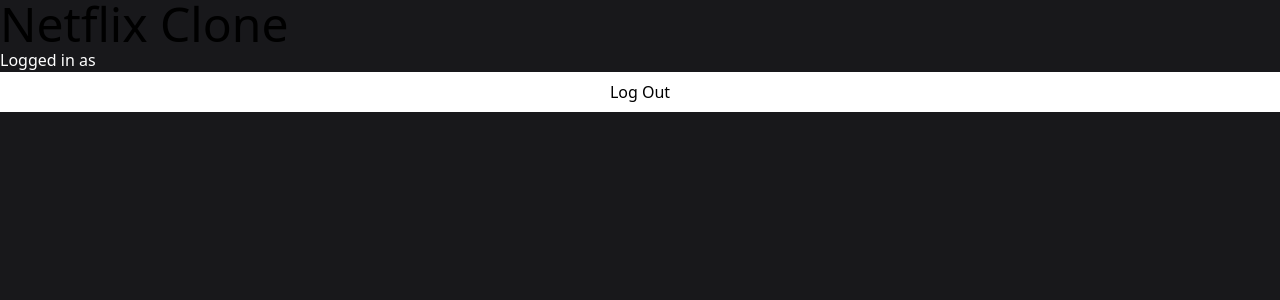
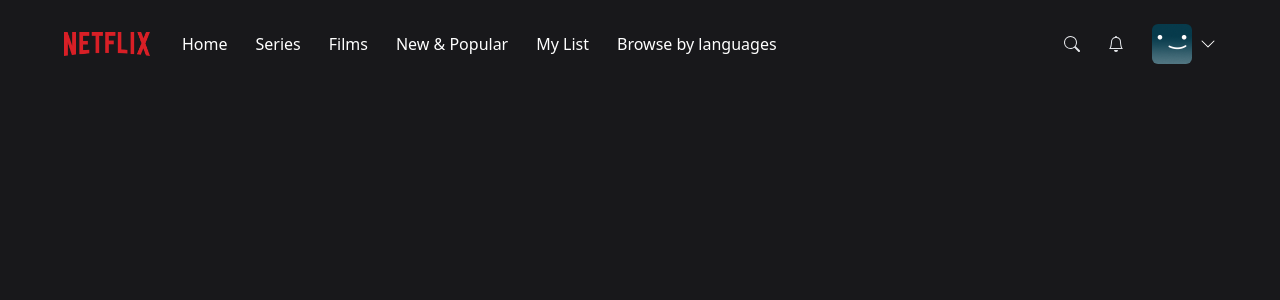
Before and after one commit to GuillermoSMG/netflix-clone, a Next.js app: page / in a window 1280 px wide. Shown: the top 300 px of the page. Built offline with nearby package versions, Linux system fonts and the light colour scheme; no server answers; the database is empty; sample sign-in values are in the browser's storage.

Commit message:
create navbar

```diff
--- /dev/null
+++ b/components/AccountMenu.tsx
@@ -0,0 +1,35 @@
+import React from 'react';
+import { signOut } from 'next-auth/react';
+import useCurrentUser from '@/hooks/useCurrentUser';
+
+interface AccountMenuProps {
+  visible?: boolean;
+}
+
+const AccountMenu: React.FC<AccountMenuProps> = ({ visible }) => {
+  if (!visible) return null;
+  return (
+    <div className='bg-black w-56 absolute top-14 right-0 flex flex-col py-5 border-2 border-gray-800'>
+      <div className='flex flex-col gap-3'>
+        <div className='px-3 group/item flex gap-3 items-start w-full'>
+          <img
+            src='/images/default-slate.webp'
+            alt='User image'
+            className='w-8 rounded-md'
+          />
+          <p className='text-white text-sm group-hover/item:underline'>
+            Username
+          </p>
+        </div>
+        <hr className='bg-gray-500 border-0 h-px my-4' />
+        <div
+          onClick={() => signOut()}
+          className='px-3 text-center text-white text-sm hover:underline'
+        >
+          Sign out of Netflix
+        </div>
+      </div>
+    </div>
+  );
+};
+export default AccountMenu;
--- /dev/null
+++ b/components/MobileMenu.tsx
@@ -0,0 +1,25 @@
+import React from 'react';
+
+interface MobileMenuProps {
+  visible?: boolean;
+  labels: string[];
+}
+
+const MobileMenu: React.FC<MobileMenuProps> = ({ visible, labels }) => {
+  if (!visible) return null;
+  return (
+    <div className='bg-black w-56 absolute top-8 left-0 py-5 flex-col border-2 border-gray-800 flex'>
+      <div className='flex flex-col gap-4'>
+        {labels.map(label => (
+          <div
+            key={label}
+            className='px-3 text-center text-white hover:underline'
+          >
+            {label}
+          </div>
+        ))}
+      </div>
+    </div>
+  );
+};
+export default MobileMenu;
--- /dev/null
+++ b/components/Navbar.tsx
@@ -0,0 +1,106 @@
+import { useCallback, useEffect, useState } from 'react';
+import Image from 'next/image';
+
+import { BsBell, BsChevronDown, BsSearch } from 'react-icons/bs';
+
+import NavbarItem from './NavbarItem';
+import MobileMenu from './MobileMenu';
+import AccountMenu from './AccountMenu';
+
+const labels: string[] = [
+  'Home',
+  'Series',
+  'Films',
+  'New & Popular',
+  'My List',
+  'Browse by languages',
+];
+
+const TOP_OFFSET = 66;
+
+const Navbar = () => {
+  const [showMobileMenu, setShowMobileMenu] = useState(false);
+  const [showAccountMenu, setShowAccountMenu] = useState(false);
+  const [showBackground, setShowBackground] = useState(false);
+
+  useEffect(() => {
+    const handleScroll = () => {
+      setShowBackground(window.scrollY >= TOP_OFFSET);
+    };
+
+    window.addEventListener('scroll', handleScroll);
+
+    return () => {
+      window.removeEventListener('scroll', handleScroll);
+    };
+  }, []);
+
+  const toggleMobileMenu = useCallback(() => {
+    setShowMobileMenu(curr => !curr);
+  }, []);
+
+  const toggleAccountMenu = useCallback(() => {
+    setShowAccountMenu(curr => !curr);
+  }, []);
+
+  return (
+    <nav className='w-full fixed z-40'>
+      <div
+        className={`px-4 md:px-16 py-6 flex items-center transition duration-500 ${
+          showBackground ? 'bg-zinc-900/90' : ''
+        }`}
+      >
+        <Image
+          src='/images/logo.webp'
+          alt='Logo'
+          width={86}
+          height={46}
+        />
+        <div className='ml-8 gap-7 hidden lg:flex'>
+          <NavbarItem labels={labels} />
+        </div>
+        <div
+          onClick={toggleMobileMenu}
+          className='lg:hidden flex items-center gap-2 ml-8 cursor-pointer relative'
+        >
+          <p className='text-white text-sm'>Browse</p>
+          <BsChevronDown
+            className={`text-white transition ${
+              showMobileMenu ? 'rotate-180' : ''
+            }`}
+          />
+          <MobileMenu
+            labels={labels}
+            visible={showMobileMenu}
+          />
+        </div>
+        <div className='flex ml-auto gap-7 items-center'>
+          <div className='text-gray-200 hover:text-gray:300 cursor-pointer'>
+            <BsSearch />
+          </div>
+          <div className='text-gray-200 hover:text-gray:300 cursor-pointer'>
+            <BsBell />
+          </div>
+          <div
+            onClick={toggleAccountMenu}
+            className='flex items-center gap-2 cursor-pointer relative'
+          >
+            <div className='w-6 h-6 lg:w-10 lg:h-10 rounded-md overflow-hidden'>
+              <img
+                src='/images/default-slate.webp'
+                alt=''
+              />
+            </div>
+            <BsChevronDown
+              className={`text-white transition ${
+                showAccountMenu ? 'rotate-180' : ''
+              }`}
+            />
+            <AccountMenu visible={showAccountMenu} />
+          </div>
+        </div>
+      </div>
+    </nav>
+  );
+};
+export default Navbar;
--- /dev/null
+++ b/components/NavbarItem.tsx
@@ -0,0 +1,21 @@
+import React from 'react';
+
+interface NavbatItemPRops {
+  labels: string[];
+}
+
+const NavbarItem: React.FC<NavbatItemPRops> = ({ labels }) => {
+  return (
+    <>
+      {labels.map(label => (
+        <div
+          key={label}
+          className='text-white cursor-pointer hover:text-gray-300 transition'
+        >
+          {label}
+        </div>
+      ))}
+    </>
+  );
+};
+export default NavbarItem;
--- a/pages/index.tsx
+++ b/pages/index.tsx
@@ -1,6 +1,6 @@
-import useCurrentUser from '@/hooks/useCurrentUser';
+import Navbar from '@/components/Navbar';
 import { NextPageContext } from 'next';
-import { getSession, signOut } from 'next-auth/react';
+import { getSession } from 'next-auth/react';
 
 export async function getServerSideProps(context: NextPageContext) {
   const session = await getSession(context);
@@ -20,18 +20,5 @@ export async function getServerSideProps(context: NextPageContext) {
 }
 
 export default function Home() {
-  const { data: user } = useCurrentUser();
-
-  return (
-    <>
-      <div className='text-5xl'>Netflix Clone</div>
-      <p className='text-white'>Logged in as {user?.name}</p>
-      <button
-        className='h-10 w-full bg-white'
-        onClick={() => signOut()}
-      >
-        Log Out
-      </button>
-    </>
-  );
+  return <Navbar />;
 }
```
